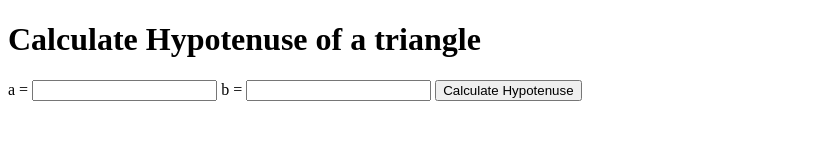
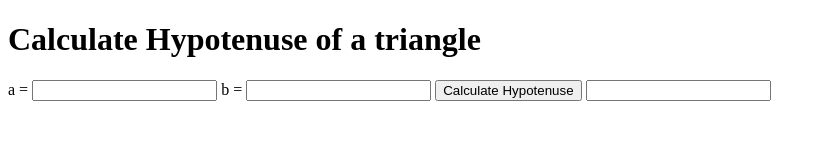
Before and after one commit to BijendraRaut/fun-with-traingles, a plain HTML site: page hypotenuse.html in a window 1280 px wide. Shown: the whole page, without its empty margins (0-826 px from the left). Drawn offline with Linux system fonts and the light colour scheme.

Commit message:
output added

```diff
--- a/hypotenuse.html
+++ b/hypotenuse.html
@@ -13,6 +13,7 @@
     <label>b = </label>
     <input type="number" class="input-text" />
     <button id="calculate-hypen">Calculate Hypotenuse</button>
+    <input class="output" />
   </body>
   <script src="hypotenuse.js"></script>
 </html>
```
